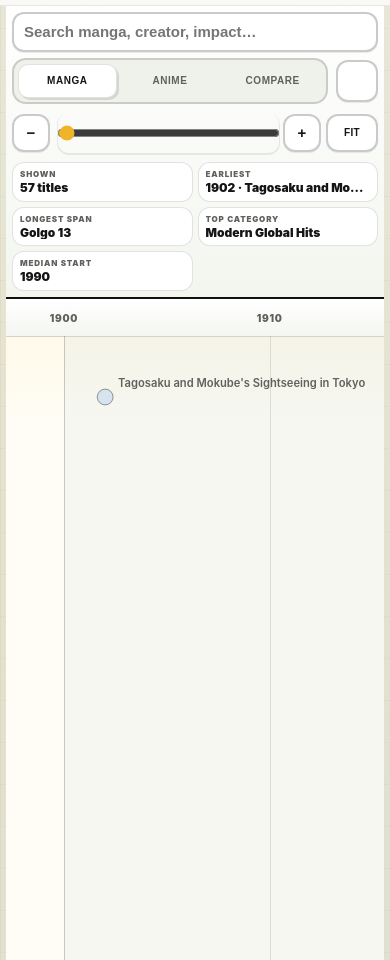
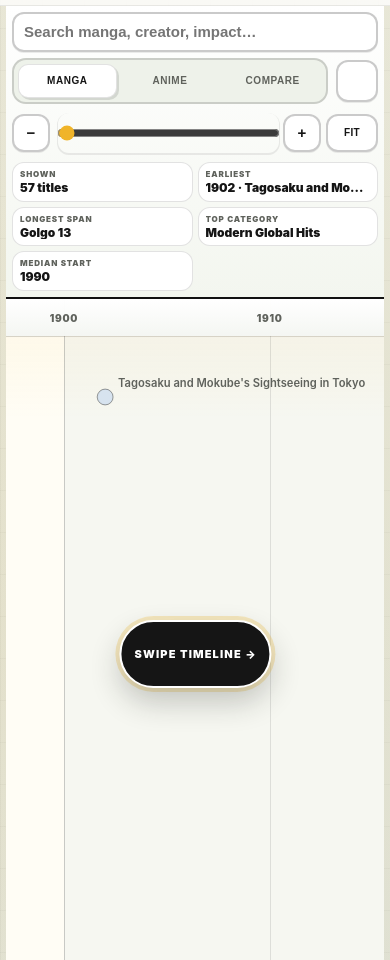
Before and after one commit to spac3boy/otaku-data-viz, a plain HTML site: page manga-timeline.html in a window 390 px wide. Shown: the part 140-1100 px from the top of the page. Drawn offline with Linux system fonts and the light colour scheme.

Commit message:
Pin mobile swipe hint to viewport

```diff
--- a/manga-timeline.html
+++ b/manga-timeline.html
@@ -1412,6 +1412,11 @@
       50% { transform: translateX(8px); }
     }
 
+    @keyframes mobileSwipeHintNudge {
+      0%, 100% { transform: translateX(-50%); }
+      50% { transform: translateX(calc(-50% + 10px)); }
+    }
+
     @keyframes currentYearPulse {
       0%, 100% { opacity: .3; }
       50% { opacity: .78; }
@@ -1788,12 +1793,23 @@
 
       .timeline-scroll::after {
         content: "Swipe timeline →";
-        right: 12px;
-        bottom: 12px;
-        margin: -54px 12px 12px 0;
+        position: fixed;
+        left: 50%;
+        right: auto;
+        bottom: calc(16px + env(safe-area-inset-bottom));
+        z-index: 90;
+        float: none;
+        margin: 0;
+        justify-content: center;
+        max-width: calc(100vw - 32px);
         min-height: 44px;
         padding: 10px 13px;
         font-size: 11px;
+        animation-name: mobileSwipeHintNudge;
+      }
+
+      .timeline-scroll.has-dismissed-swipe-hint::after {
+        transform: translate(-50%, 12px);
       }
 
       .year-ruler {
```
